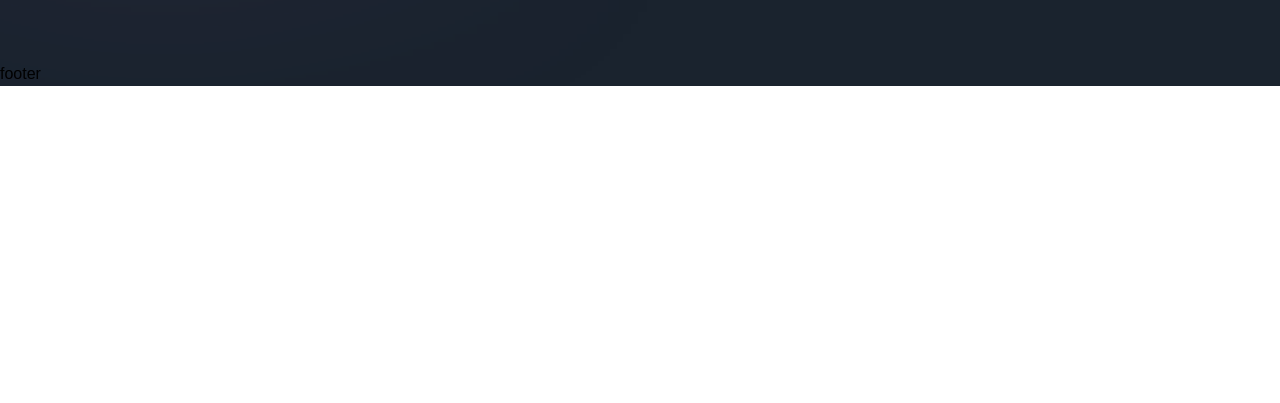
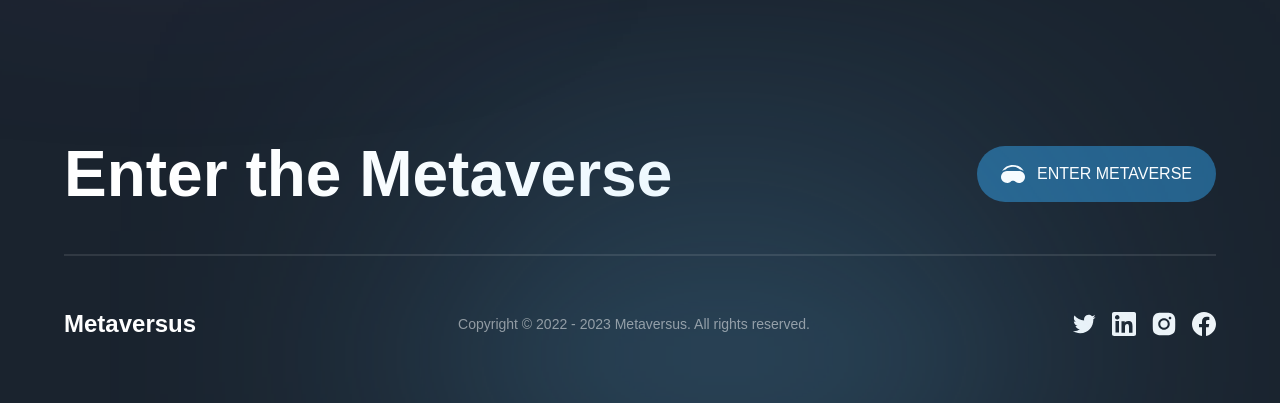
Before and after one commit to ArfinHasib/metaversus, a Next.js app: page / in a window 1280 px wide. Shown: the part 7059-7462 px from the top of the page. Before the commit the page ends 7145 px from the top, so only its background shows below. Built offline with nearby package versions, Linux system fonts and the light colour scheme; a web font is replaced by a local one.

Commit message:
Building the footer

```diff
--- a/components/Footer.jsx
+++ b/components/Footer.jsx
@@ -1,9 +1,64 @@
 'use client';
 
+import { motion } from 'framer-motion';
+import { socials } from '../constants';
+
+import styles from '../styles';
+import { footerVariants } from '../utils/motion';
+
 const Footer = () => (
-  <footer>
-    footer
-  </footer>
+   <motion.footer
+      variants={footerVariants}
+      initial='hidden'
+      whileInView='show'
+      className={`${styles.paddings} py-8 relative`}
+   >
+      <div className='footer-gradient'></div>
+
+      <div className={`${styles.innerWidth} mx-auto flex flex-col gap-8`}>
+         <div className='flex items-center justify-between flex-wrap gap-5'>
+            <h4 className='font-bold md:text-[64px] text-[44px] text-white'>
+               Enter the Metaverse
+            </h4>
+            <button
+               type='button'
+               className='flex items-center h-fit py-4 px-6 bg-[#25618b] rounded-[32px] gap-[12px]'
+            >
+               <img
+                  src='/headset.svg'
+                  alt='headset'
+                  className='w-[24px] h-[24px] object-contain'
+               />
+               <span className='font-normal text-[16px] text-white'>
+                  ENTER METAVERSE
+               </span>
+            </button>
+         </div>
+
+         <div className='flex flex-col'>
+            <div className='mb-[50px] h-[2px] bg-white opacity-10' />
+            <div className='flex items-center justify-between flex-wrap gap-4'>
+               <h4 className='font-extrabold text-[24px] text-white'>
+                  Metaversus
+               </h4>
+               <p className='font-normal text-[14px] text-white opacity-50'>
+                  Copyright © 2022 - 2023 Metaversus. All rights reserved.
+               </p>
+
+               <div className='flex gap-4'>
+                  {socials.map((social) => (
+                     <img
+                        key={social.name}
+                        src={social.url}
+                        alt={social.name}
+                        className='w-[24px] h-[24px] object-contain cursor-pointer hover:-translate-y-1 transition-all'
+                     />
+                  ))}
+               </div>
+            </div>
+         </div>
+      </div>
+   </motion.footer>
 );
 
 export default Footer;
```
